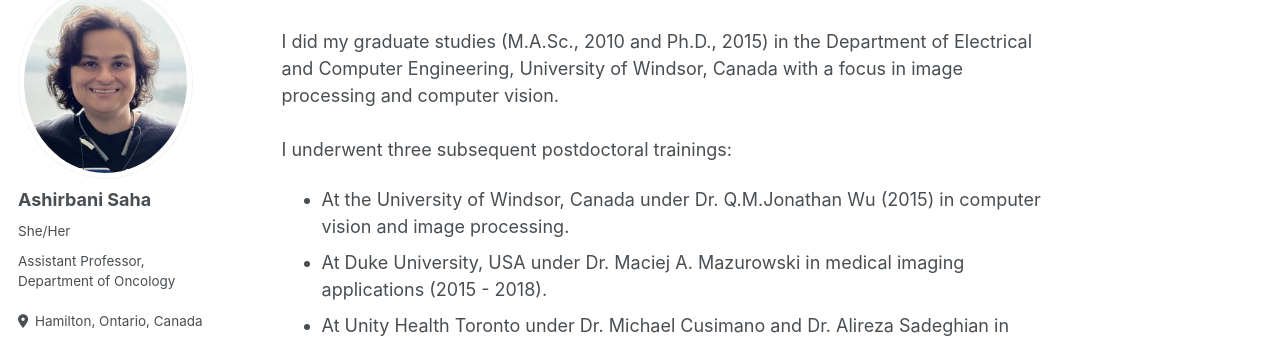
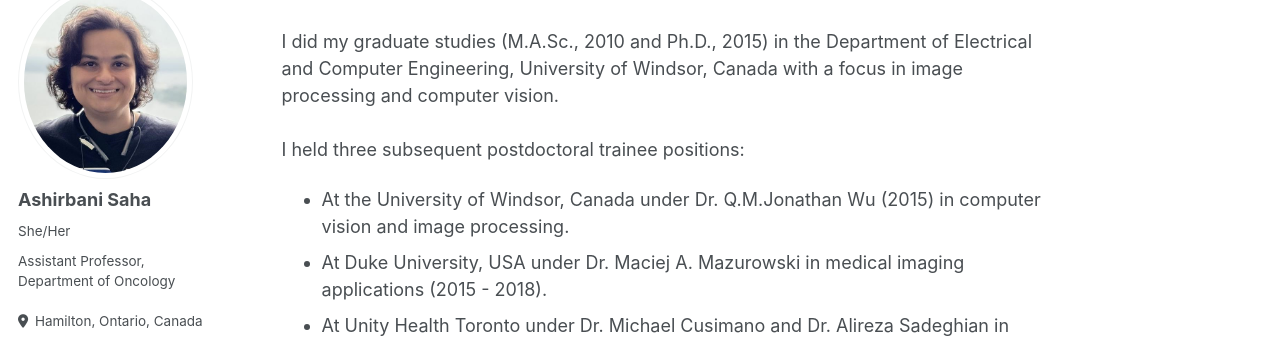
Before and after one commit to asrepo2019/ashirbanisaha, a Jekyll site: the page built from _pages/about.md, in a window 1280 px wide and 900 px high, scrolled down 600 px. Shown: the part 121-459 px from the top of the window. Built offline with Jekyll 4.4.1, drawn with Linux system fonts in a browser that asks for light colours; some web fonts are replaced.

Commit message:
Update about.md

```diff
--- a/_pages/about.md
+++ b/_pages/about.md
@@ -21,7 +21,7 @@ Education, Training, and Experience:
 I am trained in Electronics and Telecommunication Engineering (B. E., 2006) from the Indian Institute of Engineering, Science, and Technology, (IIEST), Shibpur, India.<br>
 I worked for almost 2.5 years as a SAP consultant in PricewaterhouseCoopers, India.<br>
 I did my graduate studies (M.A.Sc., 2010 and Ph.D., 2015) in the Department of Electrical and Computer Engineering, University of Windsor, Canada with a focus in image processing and computer vision.<br>
-I underwent three subsequent postdoctoral trainings:
+I held three subsequent postdoctoral trainee positions:
 * At the University of Windsor, Canada under Dr. Q.M.Jonathan Wu (2015) in computer vision and image processing.
 * At Duke University, USA under Dr. Maciej A. Mazurowski in medical imaging applications (2015 - 2018).
 * At Unity Health Toronto under Dr. Michael Cusimano and Dr. Alireza Sadeghian in neuroimaging and in more general health data analytics (2018 - 2021).
```
